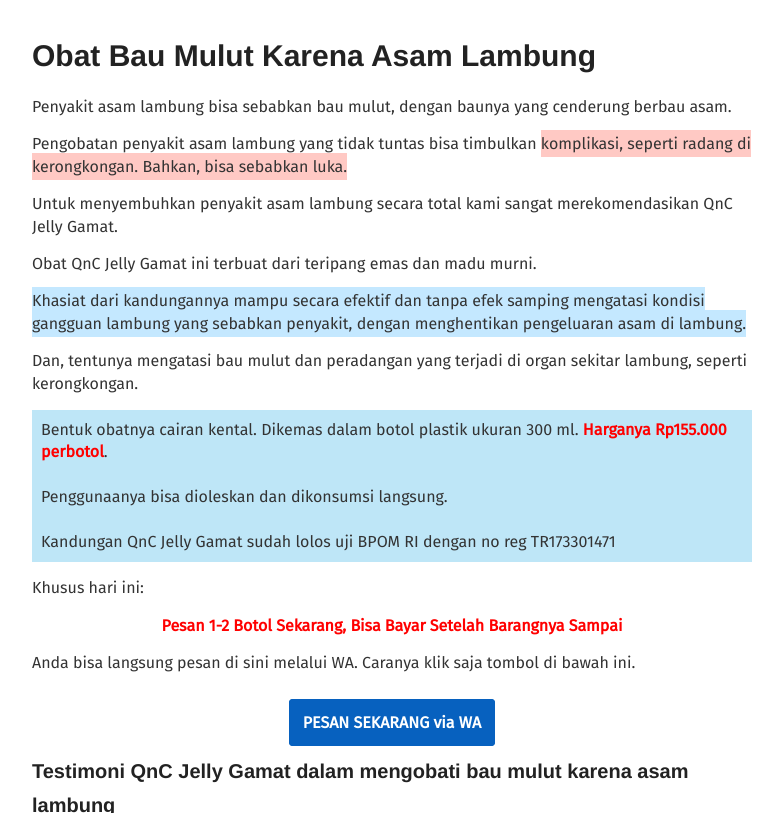
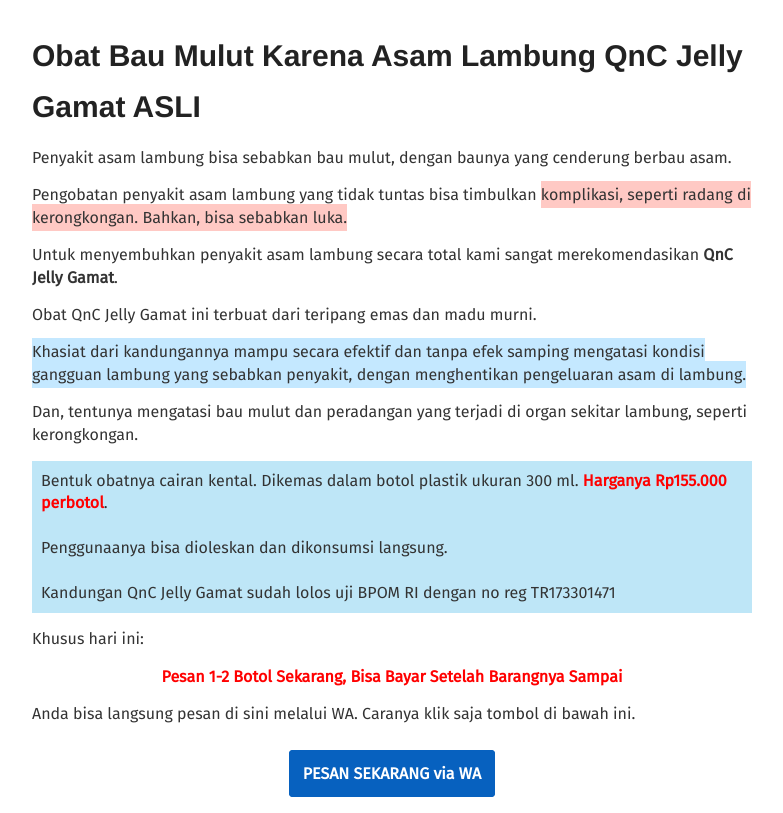
Before and after one commit to zeinherbal/zeinherbal.github.io, a Jekyll site: the page built from _posts/2019-12-26-obat-bau-mulut-karena-asam-lambung.md, in a window 1280 px wide and 900 px high, cut to the strip 0-813 px from the top of the window. Shown: the whole strip, without its empty margins (248-1031 px from the left). Built offline with Jekyll 4.4.1, drawn with Linux system fonts in a browser that asks for light colours.

Commit message:
Update 2019-12-26-obat-bau-mulut-karena-asam-lambung.md

```diff
--- a/_posts/2019-12-26-obat-bau-mulut-karena-asam-lambung.md
+++ b/_posts/2019-12-26-obat-bau-mulut-karena-asam-lambung.md
@@ -1,13 +1,13 @@
 ---
 layout: post
-title: Obat Bau Mulut Karena Asam Lambung
+title: Obat Bau Mulut Karena Asam Lambung QnC Jelly Gamat ASLI
 ---
 
 Penyakit asam lambung bisa sebabkan bau mulut, dengan baunya yang cenderung berbau asam.
 
 Pengobatan penyakit asam lambung yang tidak tuntas bisa timbulkan <span style="background-color: #ffc9c4; padding: 4px 0;">komplikasi, seperti radang di kerongkongan. Bahkan, bisa sebabkan luka.</span>
 
-Untuk menyembuhkan penyakit asam lambung secara total kami sangat merekomendasikan QnC Jelly Gamat.
+Untuk menyembuhkan penyakit asam lambung secara total kami sangat merekomendasikan **QnC Jelly Gamat**.
 
 Obat QnC Jelly Gamat ini terbuat dari teripang emas dan madu murni.
 
```
